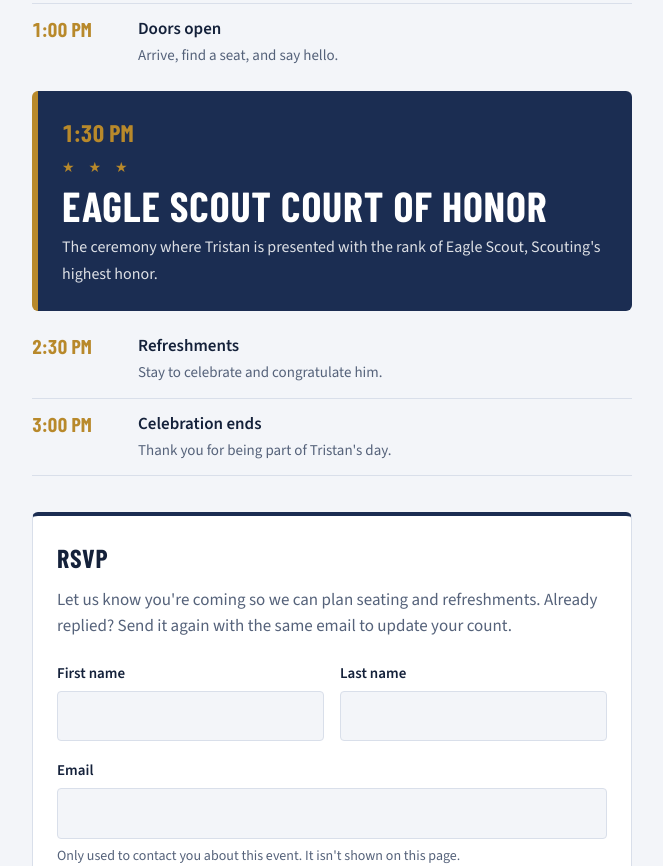
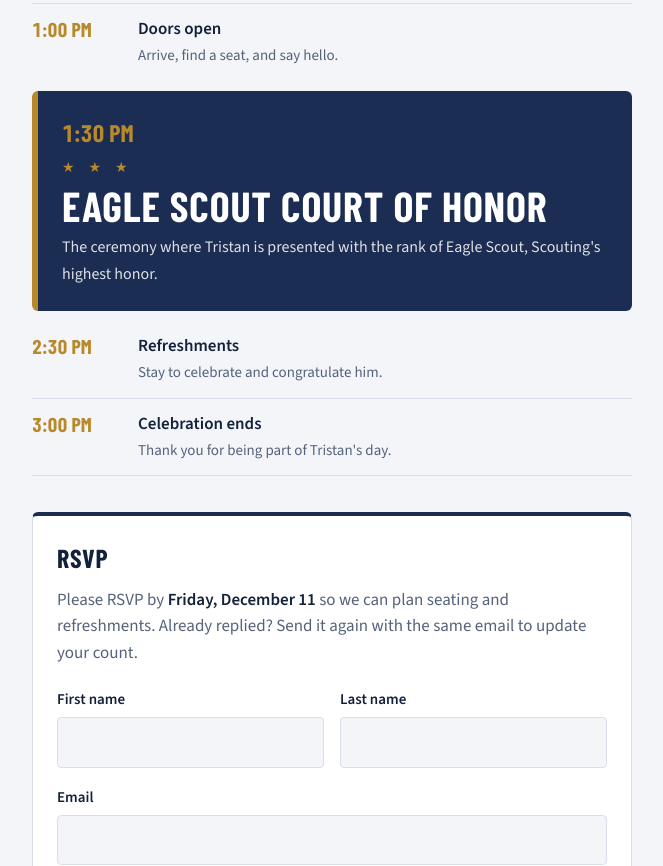
Before and after one commit to nightpearl/tristan-eagle-coh-rsvp, a plain HTML site: page public/index.html in a window 1280 px wide. Shown: the part 1044-1910 px from the top of the page, without its empty margins (308-971 px from the left). Drawn offline with nearby package versions, Linux system fonts and the light colour scheme; no server answers.

Commit message:
Add RSVP-by date of Friday, December 11
Co-Authored-By: Claude Opus 5.5 <noreply@anthropic.com>
Claude-Session: https://claude.ai/code/session_01UvadDRmCQ3ogXRrHgZF8Sp

```diff
--- a/public/index.html
+++ b/public/index.html
@@ -9,7 +9,7 @@
 <meta property="og:site_name" content="Troop 916">
 <meta property="og:url" content="https://tristan-eagle-coh-rsvp.pages.dev/">
 <meta property="og:title" content="Eagle Court of Honor for Tristan Marcus Bond">
-<meta property="og:description" content="Scout Troop 916 invites you. Saturday, December 19, 1:00–3:00 PM at the Skokie Devonshire Theatre. Please RSVP.">
+<meta property="og:description" content="Scout Troop 916 invites you. Saturday, December 19, 1:00–3:00 PM at the Skokie Devonshire Theatre. Please RSVP by December 11.">
 <meta property="og:image" content="https://tristan-eagle-coh-rsvp.pages.dev/share-card.jpg?v=1">
 <meta property="og:image:secure_url" content="https://tristan-eagle-coh-rsvp.pages.dev/share-card.jpg?v=1">
 <meta property="og:image:type" content="image/jpeg">
@@ -18,7 +18,7 @@
 <meta property="og:image:alt" content="Eagle Court of Honor for Tristan Marcus Bond, Saturday, December 19, 1 to 3 PM, Skokie Devonshire Theatre, beside a montage of Tristan's Scouting photos.">
 <meta name="twitter:card" content="summary_large_image">
 <meta name="twitter:title" content="Eagle Court of Honor for Tristan Marcus Bond">
-<meta name="twitter:description" content="Saturday, December 19, 1:00–3:00 PM at the Skokie Devonshire Theatre. Please RSVP.">
+<meta name="twitter:description" content="Saturday, December 19, 1:00–3:00 PM at the Skokie Devonshire Theatre. Please RSVP by December 11.">
 <meta name="twitter:image" content="https://tristan-eagle-coh-rsvp.pages.dev/share-card.jpg?v=1">
 <link rel="canonical" href="https://tristan-eagle-coh-rsvp.pages.dev/">
 <link rel="icon" href="/favicon.ico" sizes="any">
@@ -209,6 +209,7 @@
   }
   @media (prefers-color-scheme: dark) { .card { border-top-color: var(--gold); } }
   .card p.lead { margin: 0 0 22px; color: var(--muted); }
+  .card p.lead .due { color: var(--ink); font-weight: 600; }
   form { display: grid; gap: 18px; }
   .row { display: grid; grid-template-columns: 1fr 1fr; gap: 16px; }
   @media (max-width: 480px) { .row { grid-template-columns: 1fr; } }
@@ -516,6 +517,7 @@
       <li><span class="k">Date</span><span class="v">Saturday, December 19, 2026</span></li>
       <li><span class="k">Time</span><span class="v">1:00 – 3:00 PM</span></li>
       <li><span class="k">Place</span><span class="v"><a href="https://www.google.com/maps/search/?api=1&query=Devonshire+Theatre+Skokie+IL" target="_blank" rel="noopener">Skokie Devonshire Theatre</a></span></li>
+      <li><span class="k">RSVP by</span><span class="v">Friday, December 11</span></li>
     </ul>
     </div>
   </div>
@@ -557,7 +559,7 @@
     <section class="card" aria-labelledby="rsvp-h">
       <div id="formView">
         <h2 id="rsvp-h">RSVP</h2>
-        <p class="lead">Let us know you're coming so we can plan seating and refreshments. Already replied? Send it again with the same email to update your count.</p>
+        <p class="lead">Please RSVP by <strong class="due">Friday, December 11</strong> so we can plan seating and refreshments. Already replied? Send it again with the same email to update your count.</p>
         <form id="rsvpForm" novalidate>
           <div class="row">
             <div class="field">
```
